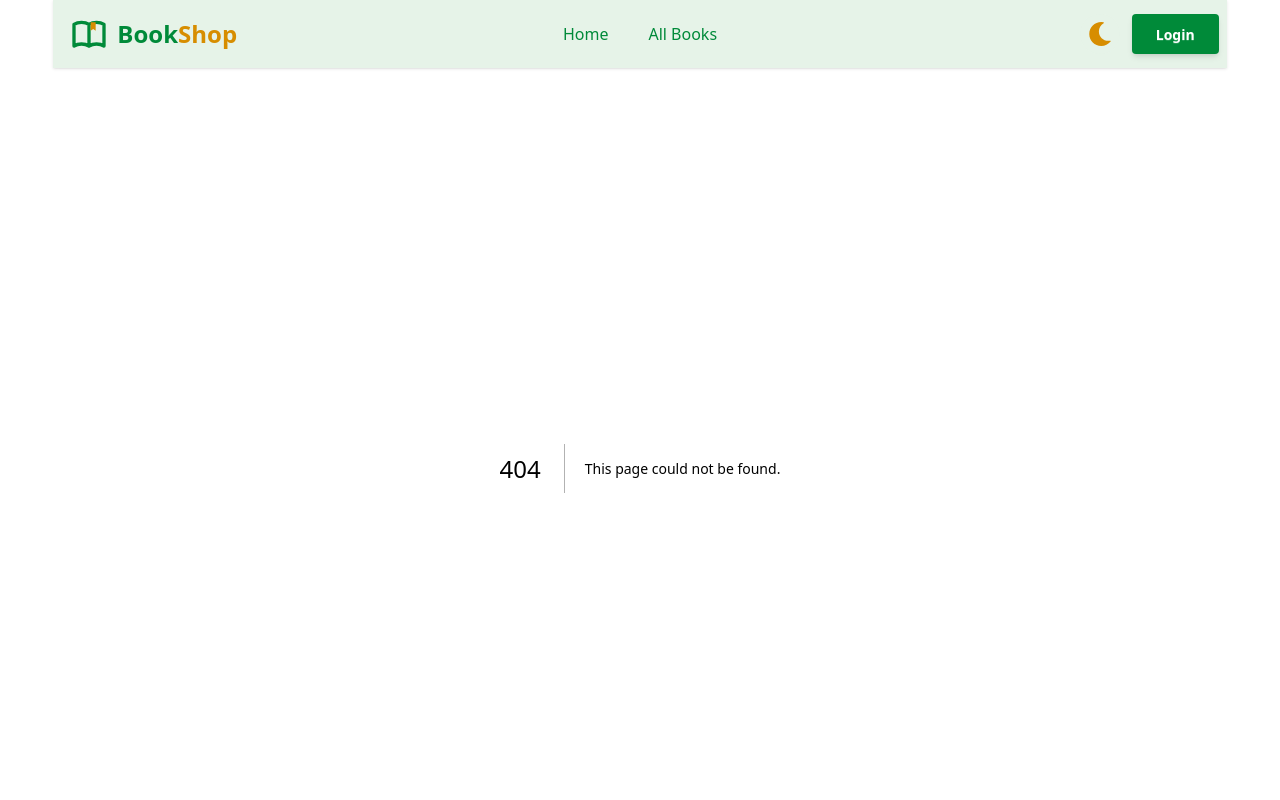
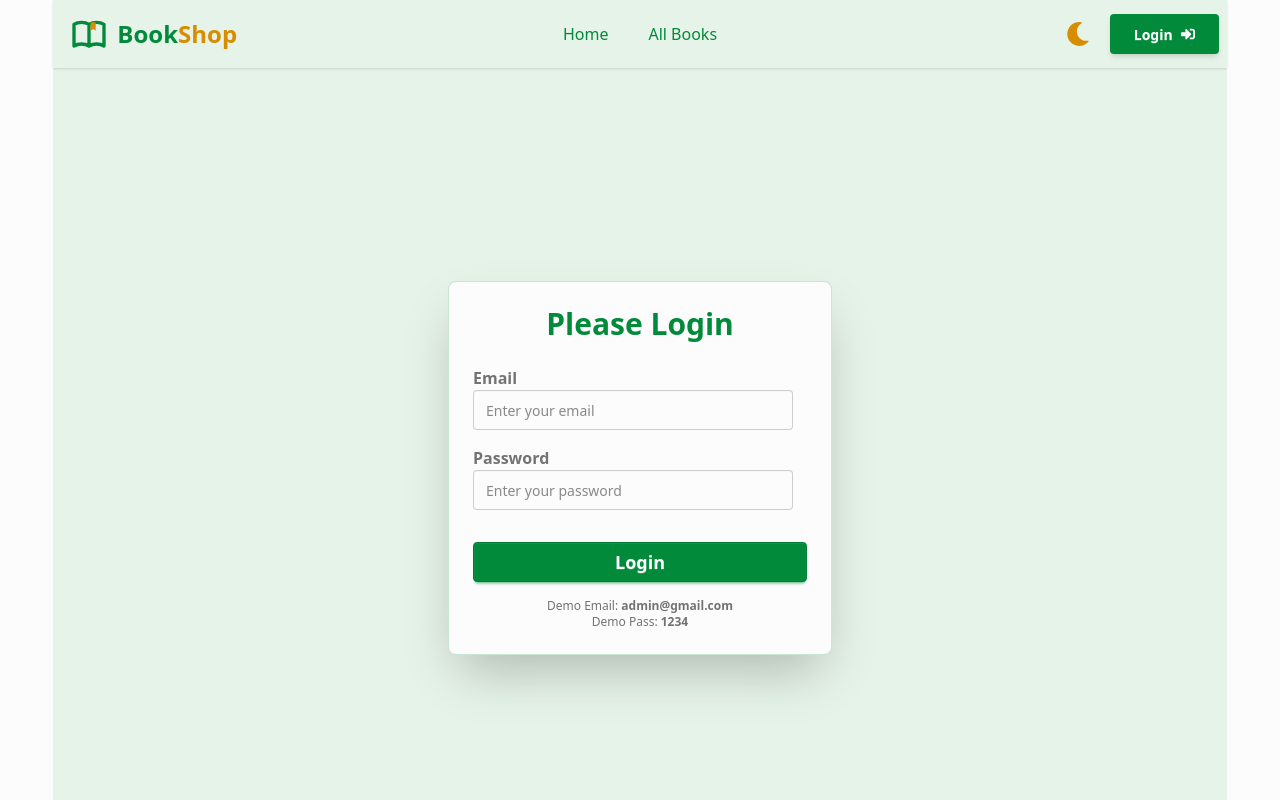
Before and after one commit to mdabdulaziz6236/Book-Shop-Client, a Next.js app: page /login in a window 1280 px wide. Before the commit this address had no page. Shown: the top 800 px of the page. Built offline with nearby package versions, Linux system fonts and the light colour scheme.

Commit message:
feat: Added demo login page

```diff
--- /dev/null
+++ b/src/app/actions/auth.js
@@ -0,0 +1,32 @@
+"use server";
+
+import { cookies } from "next/headers";
+import { redirect } from "next/navigation";
+const MOCK_USER = {
+  email: "admin@gmail.com",
+  password: "1234",
+};
+export async function loginUser(formData) {
+  const email = formData.get("email");
+  const password = formData.get("password");
+
+  if (email === MOCK_USER.email && password === MOCK_USER.password) {
+    const cookieStore = await cookies();
+    cookieStore.set("session_token", "mock_token_secret", {
+      httpOnly: false,
+      secure: process.env.NODE_ENV === "production",
+      path: "/",
+      maxAge: 60 * 60 * 24 * 7,
+    });
+
+    redirect("/");
+  } else {
+    return { error: "Invalid Email or Password!" };
+  }
+}
+
+export async function logoutUser() {
+  const cookieStore = await cookies();
+  cookieStore.delete("session_token");
+  redirect("/");
+}
--- /dev/null
+++ b/src/app/login/page.jsx
@@ -0,0 +1,73 @@
+'use client';
+
+import { loginUser } from "@/app/actions/auth";
+import { useState } from "react";
+
+export default function LoginPage() {
+  const [error, setError] = useState("");
+  const [loading, setLoading] = useState(false);
+
+  async function handleSubmit(event) {
+    event.preventDefault();
+    setLoading(true);
+    const formData = new FormData(event.currentTarget);
+
+    try {
+        const res = await loginUser(formData);
+        if (res?.error) {
+            setError(res.error);
+            setLoading(false);
+        }
+    } catch (e) {
+
+    }
+  }
+
+  return (
+    <div className="min-h-screen flex items-center justify-center bg-base-200 px-4">
+      <div className="card w-full max-w-sm shadow-2xl bg-base-100 p-6 border border-primary/20">
+        <h2 className="text-3xl font-bold text-center mb-6 text-primary">Please Login</h2>
+
+        <form onSubmit={handleSubmit} className="flex flex-col gap-4">
+
+          {/* Email */}
+          <div className="form-control">
+            <label className="label"><span className="label-text font-bold">Email</span></label>
+            <input
+                type="email"
+                name="email"
+                placeholder="Enter your email"
+                className="input input-bordered focus:border-primary"
+                required
+            />
+          </div>
+
+          {/* Password */}
+          <div className="form-control">
+             <label className="label"><span className="label-text font-bold">Password</span></label>
+             <input
+                type="password"
+                name="password"
+                placeholder="Enter your password"
+                className="input input-bordered focus:border-primary"
+                required
+            />
+          </div>
+
+          {/* Error Message */}
+          {error && <div className="alert alert-error text-sm py-2 rounded-lg text-white font-bold">{error}</div>}
+
+          {/* Submit Button */}
+          <button disabled={loading} type="submit" className="btn btn-primary text-white font-bold text-lg mt-4">
+            {loading ? <span className="loading loading-spinner"></span> : "Login"}
+          </button>
+        </form>
+
+        <div className="mt-4 text-center text-xs opacity-60">
+          <p>Demo Email: <strong>admin@gmail.com</strong></p>
+          <p>Demo Pass: <strong>1234</strong></p>
+        </div>
+      </div>
+    </div>
+  );
+}
--- a/src/components/Navbar.jsx
+++ b/src/components/Navbar.jsx
@@ -5,18 +5,34 @@ import { useTheme } from "next-themes";
 import { usePathname } from "next/navigation";
 import { useEffect, useState } from "react";
 import Logo from "./Logo";
-import { FaBars, FaSun, FaMoon } from "react-icons/fa";
+import { FaBars, FaSun, FaMoon, FaSignOutAlt, FaSignInAlt } from "react-icons/fa";
+import { logoutUser } from "@/app/actions/auth";
 
 export default function Navbar() {
   const { theme, setTheme } = useTheme();
   const pathname = usePathname();
   const [mounted, setMounted] = useState(false);
+  const [isLoggedIn, setIsLoggedIn] = useState(false);
 
   useEffect(() => {
     setMounted(true);
-  }, []);
 
-  // Check Active Link
+    const checkLoginStatus = () => {
+      const allCookies = document.cookie;
+      if (allCookies.includes("session_token")) {
+        setIsLoggedIn(true);
+      } else {
+        setIsLoggedIn(false);
+      }
+    };
+
+    checkLoginStatus();
+  }, [pathname]);
+  const handleLogout = async () => {
+    setIsLoggedIn(false);
+    await logoutUser();
+  };
+
   const getLinkClass = (path) => {
     return pathname === path
       ? "text-secondary font-bold"
@@ -25,82 +41,58 @@ export default function Navbar() {
 
   const navOptions = (
     <>
-      <li>
-        <Link href="/" className={getLinkClass("/")}>
-          Home
-        </Link>
-      </li>
-      <li>
-        <Link href="/items" className={getLinkClass("/items")}>
-          All Books
-        </Link>
-      </li>
+      <li><Link href="/" className={getLinkClass("/")}>Home</Link></li>
+      <li><Link href="/items" className={getLinkClass("/items")}>All Books</Link></li>
     </>
   );
 
   if (!mounted)
-    return (
-      <div className="navbar bg-base-200 shadow-sm sticky top-0 z-50 h-16"></div>
-    );
+    return <div className="navbar bg-base-200 shadow-sm sticky top-0 z-50 h-16"></div>;
 
   return (
-    <div className="navbar bg-base-200 text-base-content backdrop-blur-md  shadow-sm sticky top-0 z-50 ">
-      {/* 1. Start */}
+    <div className="navbar bg-base-200 text-base-content backdrop-blur-md shadow-sm sticky top-0 z-50">
       <div className="navbar-start">
         <div className="dropdown">
-          <div
-            tabIndex={0}
-            role="button"
-            className="btn btn-ghost lg:hidden text-primary"
-          >
-            {/* 2. Menu Icon (FaBars) */}
+          <div tabIndex={0} role="button" className="btn btn-ghost lg:hidden text-primary">
             <FaBars className="h-6 w-6" />
           </div>
-          {/* Mobile Menu */}
-          <ul
-            tabIndex={0}
-            className="menu menu-sm dropdown-content mt-3 z-1 p-2 shadow-xl bg-base-100 rounded-box w-52 border border-base-200"
-          >
+          <ul tabIndex={0} className="menu menu-sm dropdown-content mt-3 z-1 p-2 shadow-xl bg-base-100 rounded-box w-52 border border-base-200">
             {navOptions}
           </ul>
         </div>
-
-        <Link href="/" className="px-2 hover:bg-transparent">
-          <Logo />
-        </Link>
+        <Link href="/" className="px-2 hover:bg-transparent"><Logo /></Link>
       </div>
 
-      {/* 2. Center */}
       <div className="navbar-center hidden lg:flex">
-        <ul className="menu menu-horizontal px-1 gap-4 text-base">
-          {navOptions}
-        </ul>
+        <ul className="menu menu-horizontal px-1 gap-4 text-base">{navOptions}</ul>
       </div>
 
-      {/* 3. End */}
       <div className="navbar-end gap-3">
-        {/* Theme Toggle */}
         <label className="swap swap-rotate btn btn-ghost btn-circle text-secondary border-2 bg-base-200 ">
           <input
             type="checkbox"
             onChange={() => setTheme(theme === "light" ? "dark" : "light")}
             checked={theme === "dark"}
           />
-
-          {/* 3. Sun Icon (Light Mode) */}
           <FaSun className="swap-on h-6 w-6" />
-
-          {/* 4. Moon Icon (Dark Mode) */}
           <FaMoon className="swap-off h-6 w-6" />
         </label>
 
-        {/* Login Button */}
-        <Link
-          href="/login"
-          className="btn btn-primary border-none text-white font-bold px-6 shadow-md"
-        >
-          Login
-        </Link>
+        {isLoggedIn ? (
+          <button
+            onClick={handleLogout}
+            className="btn btn-error btn-outline text-error hover:text-white font-bold px-4 shadow-md gap-2"
+          >
+            Logout <FaSignOutAlt />
+          </button>
+        ) : (
+          <Link
+            href="/login"
+            className="btn btn-primary border-none text-white font-bold px-6 shadow-md gap-2"
+          >
+            Login <FaSignInAlt />
+          </Link>
+        )}
       </div>
     </div>
   );
--- /dev/null
+++ b/src/middleware.js
@@ -0,0 +1,16 @@
+import { NextResponse } from "next/server";
+
+export function middleware(request) {
+  const token = request.cookies.get("session_token")?.value;
+
+  const { pathname } = request.nextUrl;
+  if (pathname === "/add-items" && !token) {
+    return NextResponse.redirect(new URL("/login", request.url));
+  }
+
+  return NextResponse.next();
+}
+
+export const config = {
+  matcher: ["/add-items", "/login"],
+};
```
